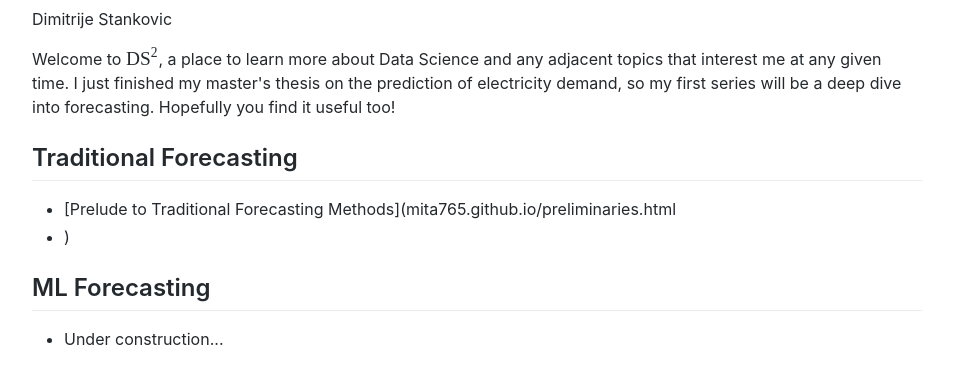
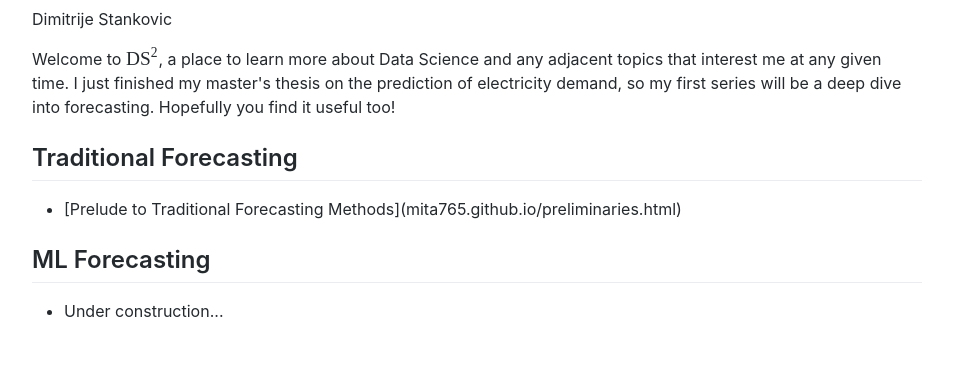
Before and after one commit to mita765/mita765.github.io, a plain HTML site: page index.html in a window 1280 px wide. Shown: the part 119-502 px from the top of the page, without its empty margins (163-1116 px from the left). Drawn offline with Linux system fonts and the light colour scheme.

Commit message:
Update index.html

```diff
--- a/index.html
+++ b/index.html
@@ -2334,8 +2334,7 @@ body {
 <p>Welcome to <span class="katex"><span class="katex-mathml"></span><span aria-hidden="true" class="katex-html"><span class="base"><span style="height:0.8873em;" class="strut"></span><span class="mord"><span class="mord text"><span class="mord">DS</span></span><span class="msupsub"><span class="vlist-t"><span class="vlist-r"><span style="height:0.8873em;" class="vlist"><span style="top:-3.1362em;margin-right:0.05em;"><span style="height:2.7em;" class="pstrut"></span><span class="sizing reset-size6 size3 mtight"><span class="mord mtight">2</span></span></span></span></span></span></span></span></span></span></span>, a place to learn more about Data Science and any adjacent topics that interest me at any given time. I just finished my master's thesis on the prediction of electricity demand, so my first series will be a deep dive into forecasting. Hopefully you find it useful too!</p>
 <h2 class="atx" id="traditional-forecasting">Traditional Forecasting</h2>
 <ul>
-<li>[Prelude to Traditional Forecasting Methods](mita765.github.io/preliminaries.html</li>
-<li>)</li>
+<li>[Prelude to Traditional Forecasting Methods](mita765.github.io/preliminaries.html)</li>
 </ul>
 <h2 class="atx" id="ml-forecasting">ML Forecasting</h2>
 <ul>
```
